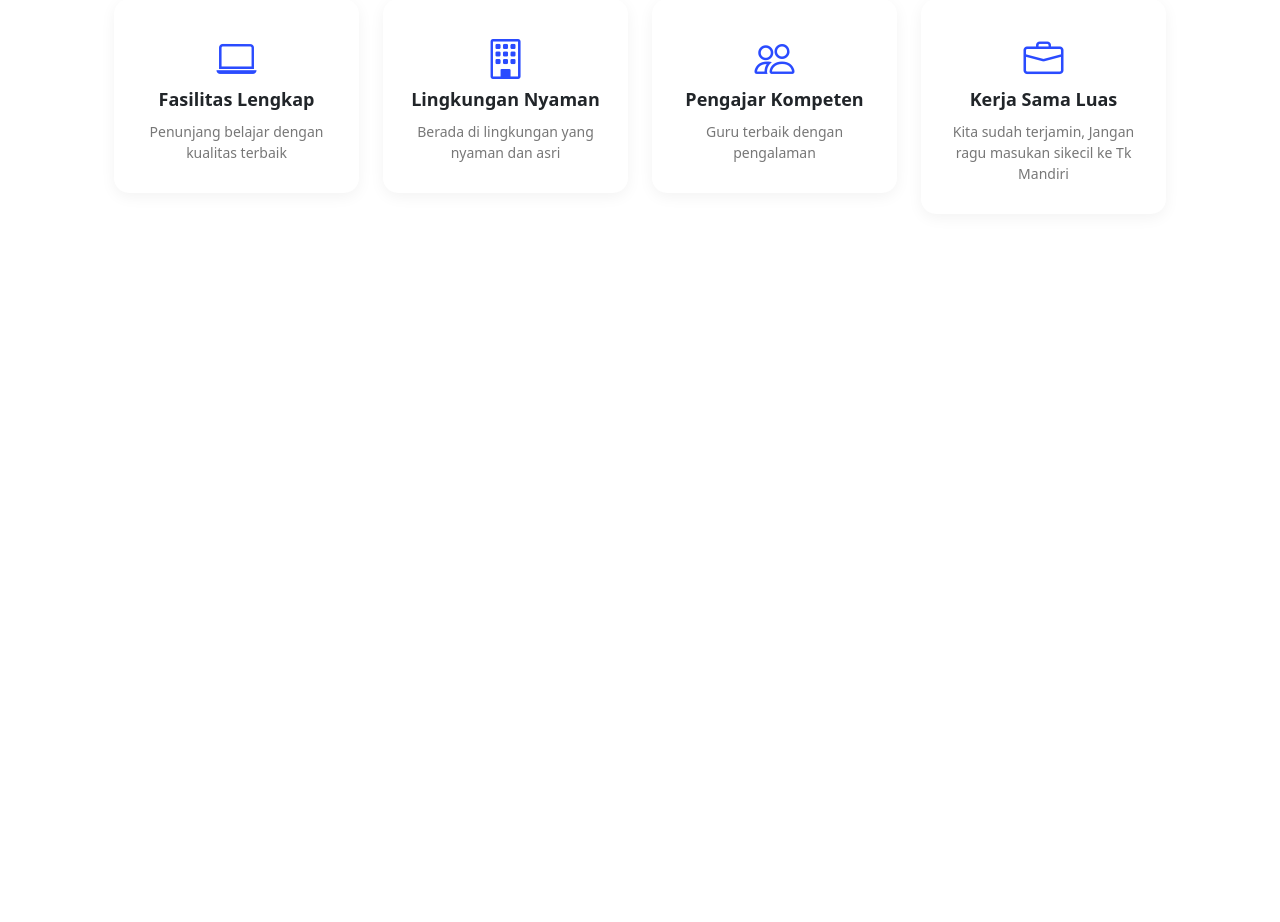
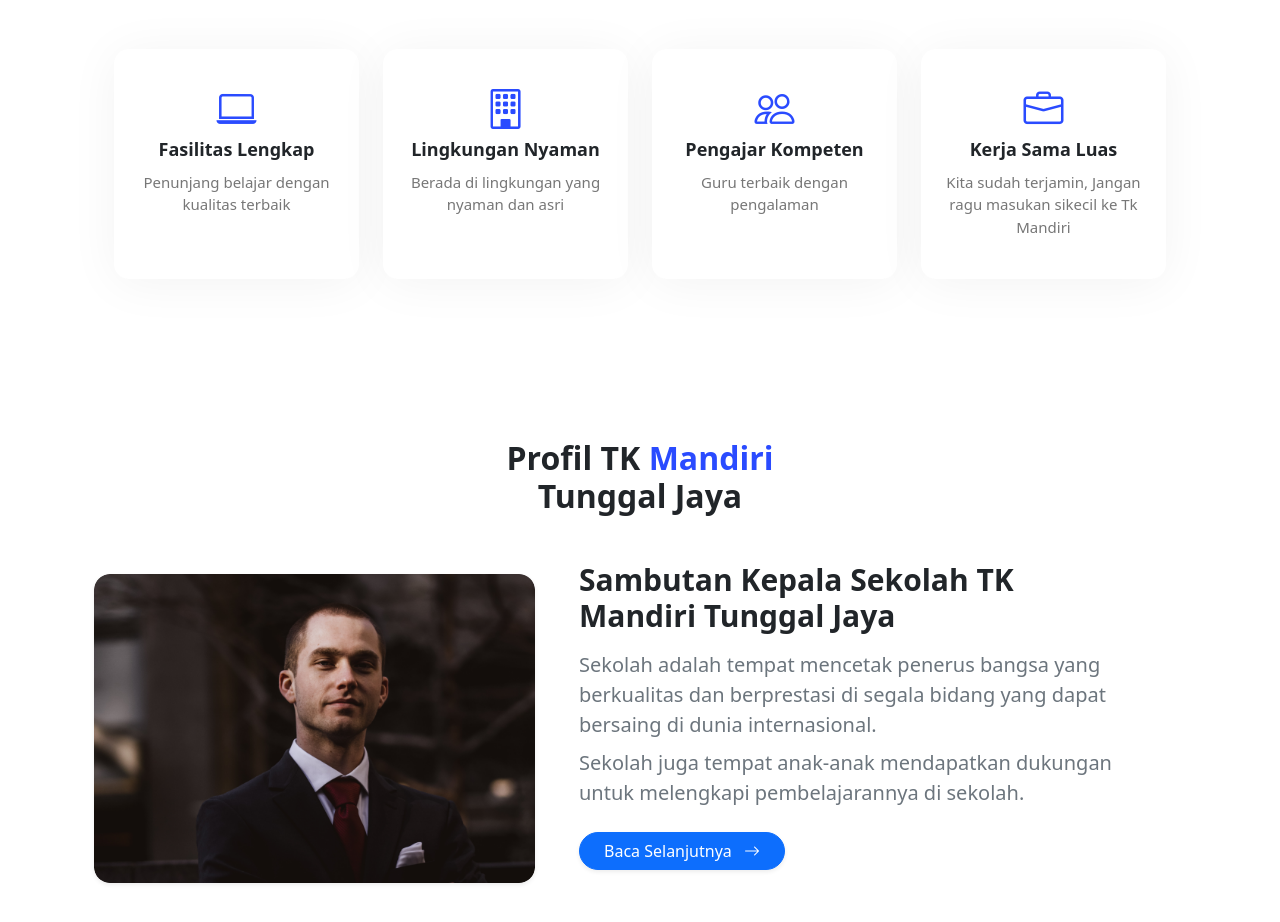
Before and after one commit to yanasaputra18/web_paud, a Vue app: page / in a window 1280 px wide. Shown: the part 1165-2087 px from the top of the page. Before the commit the page ends 1479 px from the top, so only its background shows below. Built offline with nearby package versions, Linux system fonts and the light colour scheme; a small style sheet from the web is missing.

Commit message:
Pesan commit Anda

```diff
--- a/src/components/MainHerro.vue
+++ b/src/components/MainHerro.vue
@@ -246,6 +246,7 @@ body {
 
   .description {
     max-width: 100%;
+    font-size: 17px !important;
   }
 
   .action-buttons {
--- a/src/views/HomeView.vue
+++ b/src/views/HomeView.vue
@@ -42,6 +42,45 @@
                 Kita sudah terjamin, Jangan ragu masukan sikecil ke Tk Mandiri
               </p>
             </div>
+          </div>
+        </div>
+      </div>
+    </section>
+    <section id="tentangKami">
+      <div class="profil">
+        <h2>
+          Profil TK <span>Mandiri</span> <br />
+          Tunggal Jaya
+        </h2>
+      </div>
+      <div class="container py-5">
+        <div class="row align-items-center g-4">
+          <!-- Kolom Gambar -->
+          <div class="col-md-5 text-center">
+            <img
+              src="../assets/KepalaSekolah.png"
+              alt="Kepala Sekolah"
+              class="img-fluid rounded-4 shadow-sm"
+            />
+          </div>
+
+          <!-- Kolom Teks -->
+          <div class="col-md-6 text_kepala">
+            <h4 class="fw-bold mb-3 sambutan">
+              Sambutan Kepala Sekolah TK Mandiri Tunggal Jaya
+            </h4>
+            <p class="text-secondary mb-2">
+              Sekolah adalah tempat mencetak penerus bangsa yang berkualitas dan
+              berprestasi di segala bidang yang dapat bersaing di dunia
+              internasional.
+            </p>
+            <p class="text-secondary mb-4">
+              Sekolah juga tempat anak-anak mendapatkan dukungan untuk
+              melengkapi pembelajarannya di sekolah.
+            </p>
+            <a href="#" class="btn btn-primary rounded-pill px-4 shadow-sm">
+              Baca Selanjutnya <i class="bi bi-arrow-right ms-2"></i>
+            </a>
           </div>
         </div>
       </div>
@@ -95,6 +134,7 @@ body {
 /* Css watshap end */
 
 .section-kenapa {
+  margin-top: 50px !important;
   text-align: center;
   padding: 80px 20px;
 }
@@ -119,9 +159,13 @@ body {
   background: #fff;
   border: none;
   border-radius: 15px;
-  box-shadow: 0 4px 15px rgba(0, 0, 0, 0.05);
+  box-shadow: 0 4px 50px rgba(0, 0, 0, 0.05);
   transition: transform 0.3s ease, box-shadow 0.3s ease;
   padding: 30px 20px;
+  height: 230px;
+}
+.card-feature p {
+  font-size: 15px !important;
 }
 
 .card-feature:hover {
@@ -146,12 +190,39 @@ body {
   font-size: 14px;
   margin: 0;
 }
+/* Tentang Kami Star */
+#tentangKami {
+  margin-top: 80px !important;
+}
+.profil h2 {
+  font-weight: 700;
+  font-size: 2rem;
+  margin-bottom: 10px;
+  text-align: center;
+}
+.profil h2 span {
+  color: #2a4bff; /* biru seperti contoh */
+}
+.text-secondary {
+  font-size: 20px !important;
+}
+.sambutan {
+  font-size: 30px !important;
+}
+.text_kepala {
+  margin: 0 20px !important;
+}
+/* Tentang Kami End */
 /* Ukuran Mobile */
 @media (max-width: 576px) {
   .section-kenapa {
     padding: 0 !important;
   }
   .section-kenapa h2 {
+    font-size: 24px;
+    line-height: 1.4;
+  }
+  .profil h2 {
     font-size: 24px;
     line-height: 1.4;
   }
@@ -167,6 +238,9 @@ body {
     box-shadow: 0 3px 10px rgba(0, 0, 0, 0.07);
     /* width: 150px;
     background-color: red; */
+  }
+  .card-feature p {
+    font-size: 12px !important;
   }
 
   .card-feature i {
@@ -184,5 +258,30 @@ body {
   .row {
     padding: 0 !important;
   }
+  /* Mobile tentang kami stard */
+  .text_kepala {
+    margin: 0 !important;
+  }
+  .container h4 {
+    text-align: center;
+  }
+
+  .container p {
+    text-align: justify;
+  }
+
+  .container a {
+    display: block;
+    text-align: center;
+    margin: 0 auto;
+  }
+  .text-secondary {
+    font-size: 15px !important;
+  }
+  .sambutan {
+    margin-top: 20px;
+    font-size: 20px !important;
+  }
+  /* Mobile tentang kami end */
 }
 </style>
```
Also changed, not shown: src/assets/KepalaSekolah.png (added).
